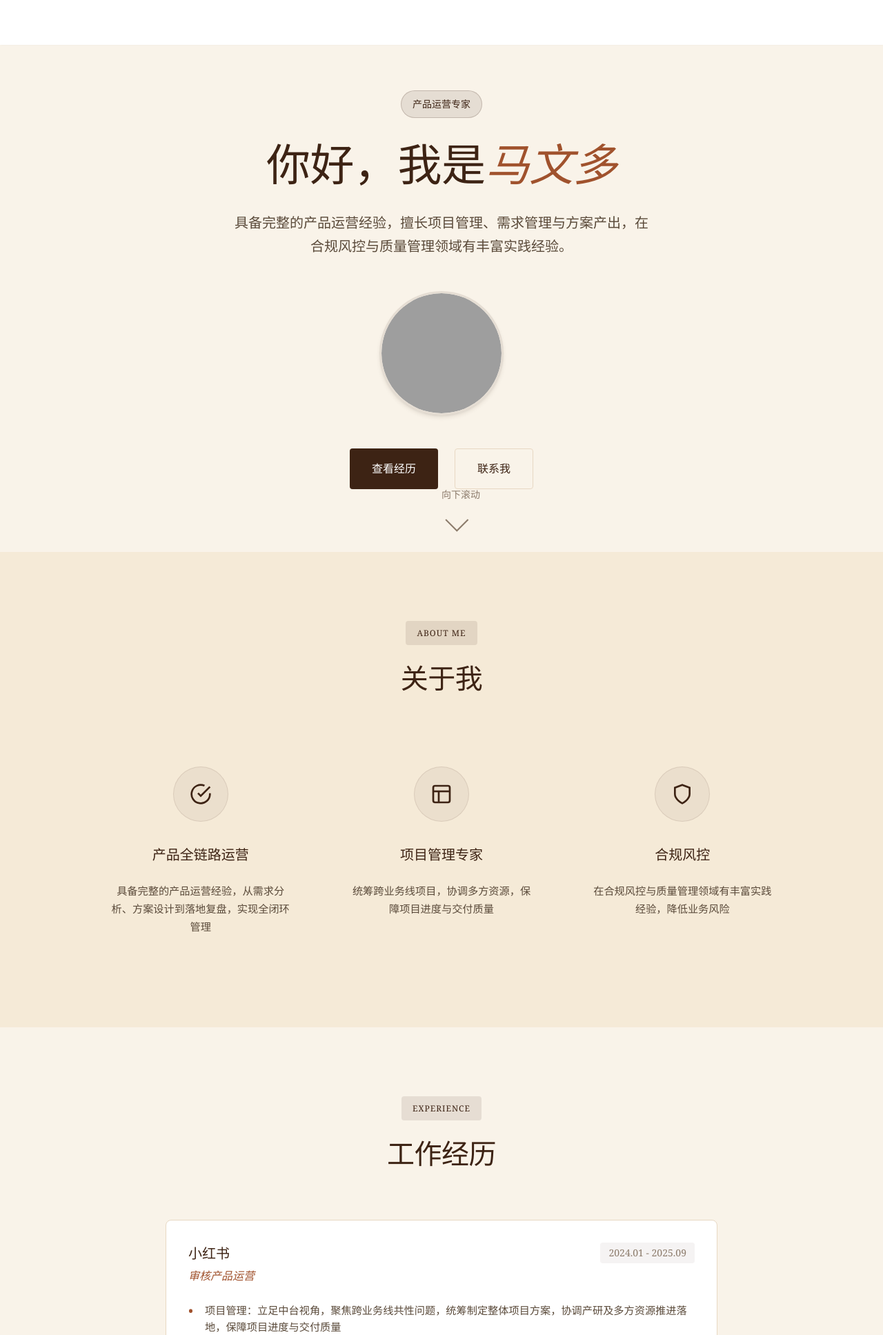
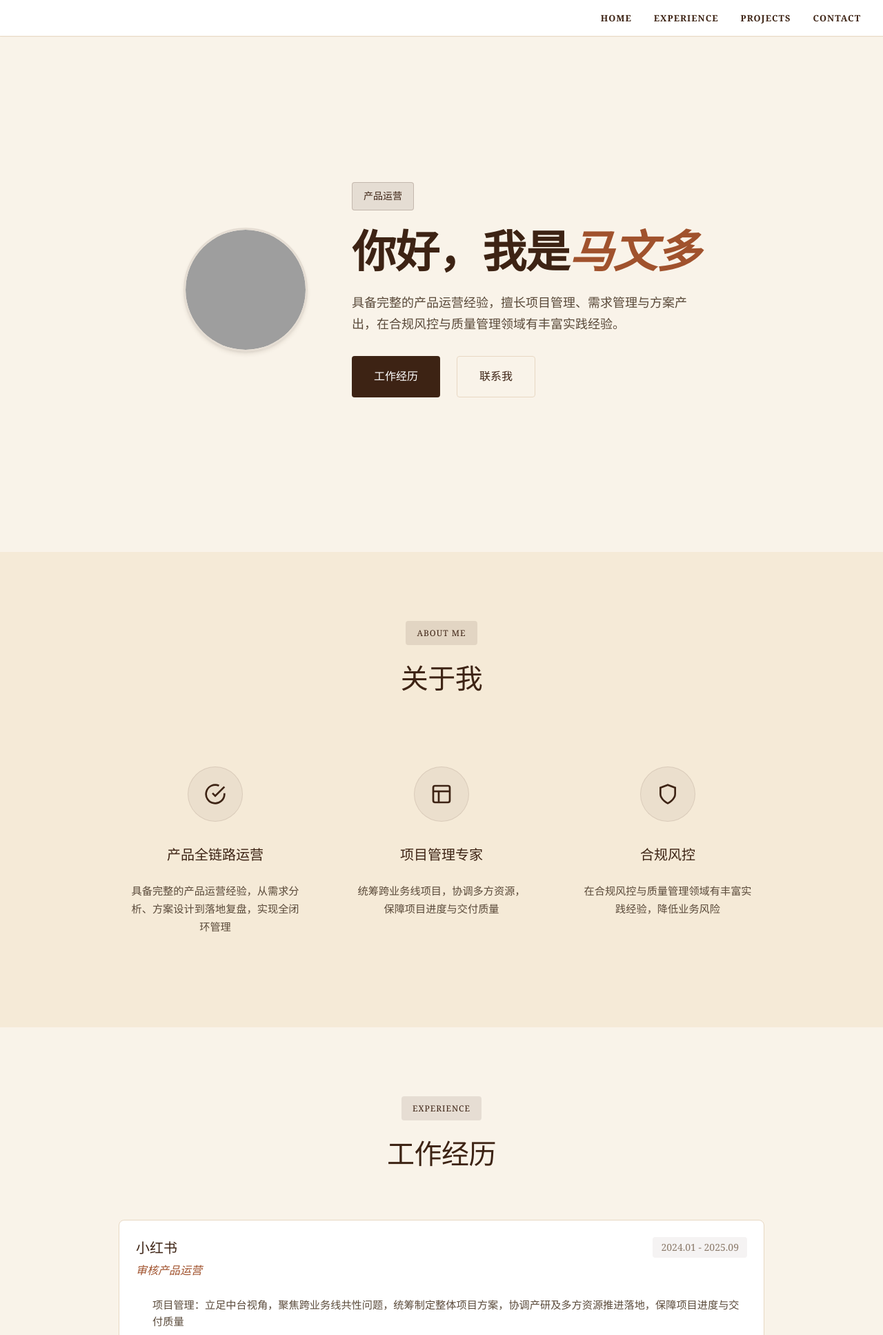
Before and after one commit to chenzengZZ/personalspace, a Node server app: page / in a window 1280 px wide. Shown: the top 1935 px of the page at 69% size. Run offline with Node 20, Linux system fonts and the light colour scheme; grey boxes are pictures that could not be loaded.

Commit message:
v2.0 - 完成个人网站设计，包括导航栏、项目展示、教育背景等模块

```diff
--- a/public/css/style.css
+++ b/public/css/style.css
@@ -46,10 +46,24 @@
   right: 0;
   bottom: 0;
   background-image:
-    radial-gradient(circle at 10% 20%, rgba(141, 136, 124, 0.05) 0%, transparent 20%),
-    radial-gradient(circle at 80% 30%, rgba(141, 136, 124, 0.05) 0%, transparent 20%),
-    radial-gradient(circle at 30% 70%, rgba(141, 136, 124, 0.05) 0%, transparent 20%),
-    radial-gradient(circle at 90% 90%, rgba(141, 136, 124, 0.05) 0%, transparent 20%);
+    repeating-linear-gradient(
+      0deg,
+      transparent,
+      transparent 50px,
+      rgba(61, 35, 20, 0.03) 50px,
+      rgba(61, 35, 20, 0.03) 51px
+    ),
+    repeating-linear-gradient(
+      90deg,
+      transparent,
+      transparent 50px,
+      rgba(61, 35, 20, 0.03) 50px,
+      rgba(61, 35, 20, 0.03) 51px
+    ),
+    radial-gradient(circle at 10% 20%, rgba(141, 136, 124, 0.1) 0%, transparent 30%),
+    radial-gradient(circle at 80% 30%, rgba(141, 136, 124, 0.1) 0%, transparent 30%),
+    radial-gradient(circle at 30% 70%, rgba(141, 136, 124, 0.1) 0%, transparent 30%),
+    radial-gradient(circle at 90% 90%, rgba(141, 136, 124, 0.1) 0%, transparent 30%);
   pointer-events: none;
   z-index: -1;
 }
@@ -63,9 +77,9 @@
 
 .container {
   width: 90%;
-  max-width: 1200px;
+  max-width: 1000px;
   margin: 0 auto;
-  padding: 0 20px;
+  padding: 0 2rem;
 }
 
 .navbar {
@@ -74,66 +88,63 @@
   left: 0;
   right: 0;
   z-index: 1000;
-  background: rgba(61, 35, 20, 0.95);
+  background: #ffffff;
   backdrop-filter: blur(20px);
   transition: var(--transition);
   box-shadow: var(--shadow-sm);
+  border-bottom: 1px solid #e8d8c3;
+  padding: 0.5rem 0;
 }
 
 .nav-container {
   max-width: 1400px;
   margin: 0 auto;
-  padding: 0.75rem 2rem;
+  padding: 0 2rem;
   display: flex;
-  justify-content: space-between;
+  justify-content: flex-end;
   align-items: center;
-  gap: 2rem;
-}
-
-.nav-logo {
-  font-size: 1.25rem;
-  font-weight: 700;
-  color: #ffffff;
-  text-decoration: none;
-  font-family: 'Georgia', serif;
 }
 
 .nav-menu {
   display: flex;
   list-style: none;
   gap: 2rem;
+  margin: 0;
+  padding: 0;
 }
 
 .nav-menu a {
-  color: rgba(255, 255, 255, 0.8);
-  text-decoration: none;
-  font-size: 0.9rem;
-  font-weight: 400;
-  transition: var(--transition);
-  font-family: 'Georgia', serif;
+  color: #3d2314 !important;
+  text-decoration: none !important;
+  font-size: 0.8rem !important;
+  font-weight: 600 !important;
+  font-family: 'Georgia', serif !important;
+  text-transform: uppercase !important;
+  letter-spacing: 1px !important;
+  position: relative !important;
+  display: block !important;
+  padding: 0.5rem 0 !important;
 }
 
 .nav-menu a:hover {
-  color: #ffffff;
-  text-decoration: underline;
+  color: #3d2314 !important;
+  text-decoration: underline !important;
 }
 
-.nav-cta {
-  background: transparent;
-  color: #ffffff;
-  padding: 0.5rem 1rem;
-  border: 1px solid rgba(255, 255, 255, 0.3);
-  border-radius: 4px;
-  text-decoration: none;
-  font-weight: 400;
-  font-size: 0.9rem;
-  transition: var(--transition);
-  font-family: 'Georgia', serif;
+.nav-menu li:first-child a {
+  font-weight: 600 !important;
+  text-decoration: none !important;
 }
 
-.nav-cta:hover {
-  background: rgba(255, 255, 255, 0.1);
-  border-color: rgba(255, 255, 255, 0.5);
+.nav-logo {
+  color: #3d2314 !important;
+  text-decoration: none !important;
+  font-size: 1rem !important;
+  font-weight: 700 !important;
+  font-family: 'Georgia', serif !important;
+  letter-spacing: 1px !important;
+  display: block !important;
+  padding: 0.5rem 0 !important;
 }
 
 .hero {
@@ -147,12 +158,42 @@
 }
 
 .hero-content {
-  max-width: 1200px;
+  max-width: 1000px;
   margin: 0 auto;
   padding: 0 2rem;
-  text-align: center;
+  display: flex;
+  align-items: center;
+  gap: 4rem;
   position: relative;
   z-index: 1;
+}
+
+.hero-image {
+  flex-shrink: 0;
+  animation: fadeInUp 0.8s ease 0.3s forwards;
+  opacity: 0;
+}
+
+.image-wrapper {
+  position: relative;
+  width: 280px;
+  height: 280px;
+  border-radius: 0;
+  overflow: hidden;
+  box-shadow: var(--shadow-md);
+  border: 2px solid var(--border-color);
+}
+
+.image-wrapper img {
+  width: 100%;
+  height: 100%;
+  object-fit: cover;
+  border-radius: 0;
+}
+
+.hero-text {
+  flex: 1;
+  text-align: left;
 }
 
 .hero-badge {
@@ -161,24 +202,24 @@
   border: 1px solid rgba(61, 35, 20, 0.2);
   color: var(--primary-color);
   padding: 0.5rem 1rem;
-  border-radius: 50px;
+  border-radius: 4px;
   font-size: 0.875rem;
   font-weight: 500;
-  margin-bottom: 2rem;
+  margin-bottom: 1.5rem;
   animation: fadeInUp 0.8s ease forwards;
   font-family: 'Georgia', serif;
 }
 
 .hero-title {
   font-size: 4rem;
-  font-weight: 400;
+  font-weight: 700;
   line-height: 1.1;
-  margin-bottom: 2rem;
+  margin-bottom: 1.5rem;
   color: var(--text-primary);
   animation: fadeInUp 0.8s ease 0.2s forwards;
   opacity: 0;
   font-family: 'Georgia', serif;
-  letter-spacing: -0.5px;
+  letter-spacing: -1px;
 }
 
 .hero-title .highlight {
@@ -187,22 +228,20 @@
 }
 
 .hero-desc {
-  font-size: 1.25rem;
+  font-size: 1.125rem;
   color: var(--text-secondary);
-  margin-bottom: 3rem;
-  max-width: 600px;
-  margin-left: auto;
-  margin-right: auto;
+  margin-bottom: 2rem;
+  max-width: 500px;
   animation: fadeInUp 0.8s ease 0.4s forwards;
   opacity: 0;
   font-family: 'Georgia', serif;
   line-height: 1.7;
+  text-align: left;
 }
 
 .hero-actions {
   display: flex;
   gap: 1.5rem;
-  justify-content: center;
   animation: fadeInUp 0.8s ease 0.6s forwards;
   opacity: 0;
 }
@@ -463,7 +502,7 @@
 }
 
 .timeline-details li::before {
-  content: '•';
+  content: '�?;
   position: absolute;
   left: 0;
   top: 0;
--- a/public/index.html
+++ b/public/index.html
@@ -10,39 +10,33 @@
 <body>
   <nav class="navbar">
     <div class="nav-container">
-      <a href="#" class="nav-logo">马文多</a>
       <ul class="nav-menu">
-        <li><a href="#about">关于我</a></li>
-        <li><a href="#experience">工作经历</a></li>
-        <li><a href="#projects">项目经历</a></li>
-        <li><a href="#skills">技能证书</a></li>
-        <li><a href="#summary">个人总结</a></li>
-        <li><a href="#contact">联系方式</a></li>
-      </ul>
-      <a href="#contact" class="nav-cta">联系我</a>
+              <li><a href="#">HOME</a></li>
+              <li><a href="#experience">EXPERIENCE</a></li>
+              <li><a href="#projects">PROJECTS</a></li>
+              <li><a href="#contact">CONTACT</a></li>
+            </ul>
     </div>
   </nav>
 
   <section class="hero">
     <div class="hero-content">
-      <div class="hero-badge">产品运营专家</div>
-      <h1 class="hero-title">
-        你好，我是<span class="highlight">马文多</span>
-      </h1>
-      <p class="hero-desc">具备完整的产品运营经验，擅长项目管理、需求管理与方案产出，在合规风控与质量管理领域有丰富实践经验。</p>
       <div class="hero-image">
         <div class="image-wrapper">
-          <img src="/uploads/profile.jpeg" alt="马文多">
+          <img src="/uploads/profile_new.jpeg" alt="马文多">
         </div>
       </div>
-      <div class="hero-actions">
-        <a href="#experience" class="btn btn-primary">查看经历</a>
-        <a href="#contact" class="btn btn-secondary">联系我</a>
+      <div class="hero-text">
+        <div class="hero-badge">产品运营</div>
+        <h1 class="hero-title">
+          你好，我是<span class="highlight">马文多</span>
+        </h1>
+        <p class="hero-desc">具备完整的产品运营经验，擅长项目管理、需求管理与方案产出，在合规风控与质量管理领域有丰富实践经验。</p>
+        <div class="hero-actions">
+          <a href="#experience" class="btn btn-primary">工作经历</a>
+          <a href="#contact" class="btn btn-secondary">联系我</a>
+        </div>
       </div>
-    </div>
-    <div class="scroll-indicator">
-      <span>向下滚动</span>
-      <div class="scroll-arrow"></div>
     </div>
   </section>
 
@@ -228,26 +222,7 @@
     </div>
   </section>
 
-  <section id="summary" class="summary-section">
-    <div class="container">
-      <div class="section-header">
-        <span class="section-label">SUMMARY</span>
-        <h2 class="section-title">个人总结</h2>
-      </div>
-      <div class="summary-card-large">
-        <div class="skill-tags">
-          <span class="skill-tag">产品全链路运营</span>
-          <span class="skill-tag">项目管理</span>
-          <span class="skill-tag">需求分析</span>
-          <span class="skill-tag">合规风控</span>
-          <span class="skill-tag">质量管理</span>
-          <span class="skill-tag">数据分析</span>
-          <span class="skill-tag">跨部门协作</span>
-          <span class="skill-tag">MRD文档撰写</span>
-        </div>
-      </div>
-    </div>
-  </section>
+
 
   <section id="education" class="education-section">
     <div class="container">
@@ -257,10 +232,7 @@
       </div>
       <div class="education-card">
         <div class="education-icon">
-          <svg viewBox="0 0 24 24" fill="none" stroke="currentColor" stroke-width="2">
-            <path d="M22 10v6M2 10l10-5 10 5-10 5z"></path>
-            <path d="M6 12v5c3 3 9 3 12 0v-5"></path>
-          </svg>
+          <img src="/uploads/ecnu-logo.svg" alt="华东师范大学校徽" style="width: 80px; height: 80px; object-fit: contain; border: none; background: transparent;">
         </div>
         <div class="education-info">
           <h3>华东师范大学</h3>
@@ -302,7 +274,7 @@
   </section>
 
   <footer class="footer">
-    <p>&copy; 2024 马文多. 产品运营专家</p>
+    <p>© 2026 | Wenduo Ma</p>
   </footer>
 
   <script src="/js/main.js"></script>
```
Also changed, not shown: other parts of public/css/style.css (+12 -14 lines), ScreenShot_2026-03-17_002421_115.png (deleted), xiaohui.png (added), 华东师范大学-logo.svg (added), 新照片.png (added), 照片.jpg (added), 3 other files.
